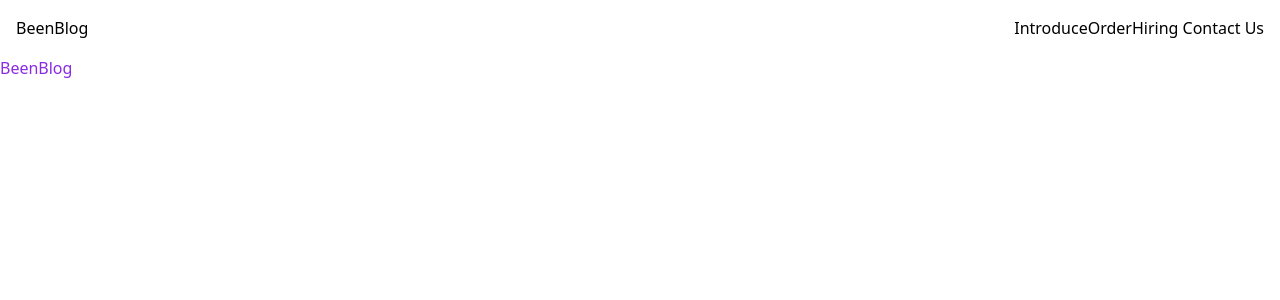
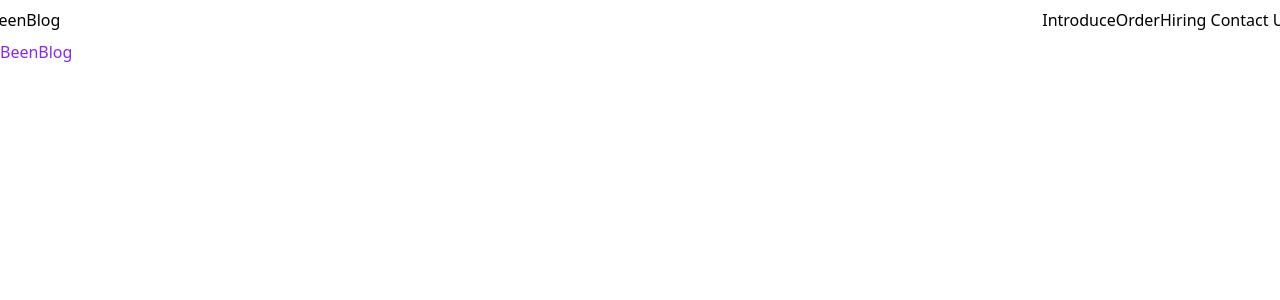
Before and after one commit to Hanxbeen/NestJS, a Next.js app in the folder beenblog/: page / in a window 1280 px wide. Shown: the top 300 px of the page. Built offline with nearby package versions, Linux system fonts and the light colour scheme.

Commit message:
feat : 'Navbar padding, margin 조정'

```diff
--- a/beenblog/components/Header.js
+++ b/beenblog/components/Header.js
@@ -1,8 +1,8 @@
-import Link from "next/link";
+import Link from 'next/link';
 
 export default function Header() {
   return (
-    <header className=" flex flex-row p-4 justify-between">
+    <header className=" flex flex-row py-2 -mx-3 justify-between">
       <div>
         <Link href="/">
           <a className="btn btn-link">BeenBlog</a>
```
